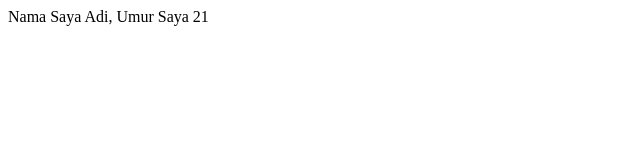
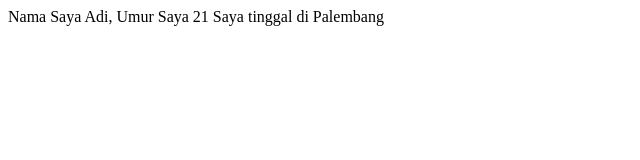
Before and after one commit to adimuzakir/new-project-python, a plain HTML site: page index.html in a window 1280 px wide. Shown: the whole page, without its empty margins (0-640 px from the left). Drawn offline with Linux system fonts and the light colour scheme.

Commit message:
add tempat tinggal

```diff
--- a/index.html
+++ b/index.html
@@ -5,5 +5,7 @@
 </head>
 <body>
 	Nama Saya Adi, Umur Saya 21
+
+	Saya tinggal di Palembang
 </body>
 </html>
```
